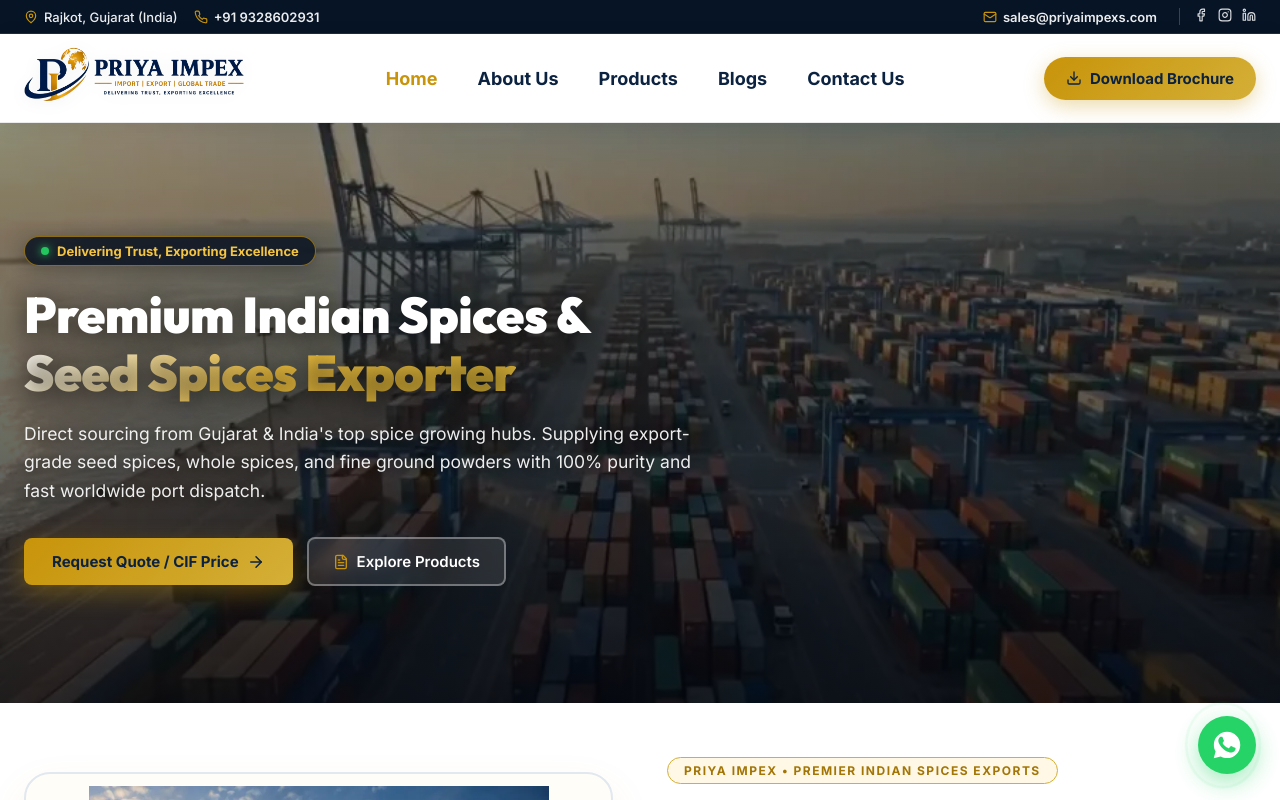
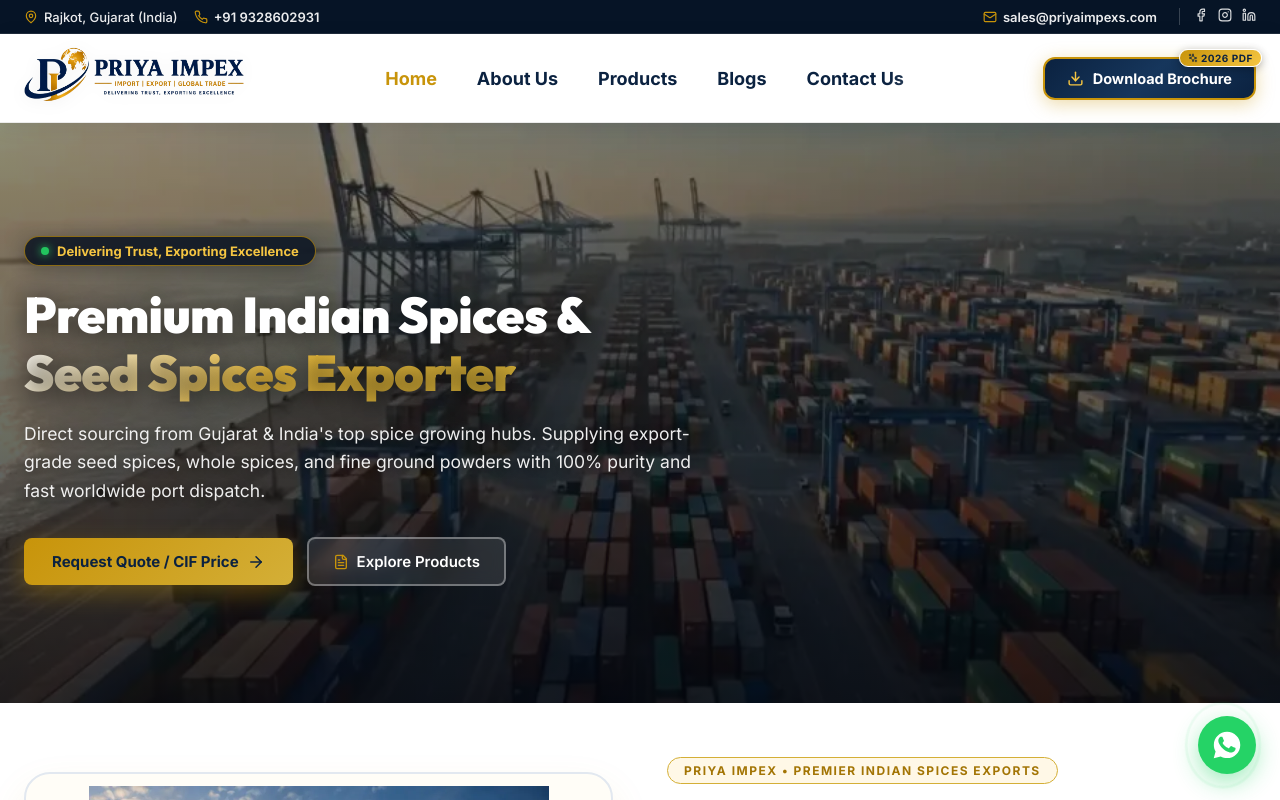
Before and after one commit to workshreeraminfotech-ux/priya-impex, a React (Vite) app: page / in a window 1280 px wide. Shown: the top 800 px of the page. Built offline with nearby package versions, Linux system fonts and the light colour scheme; a web font is replaced by a local one.

Commit message:
feat: highlight Download Brochure button with pulsing glow, badge and shimmer effect

```diff
--- a/src/components/Navbar.jsx
+++ b/src/components/Navbar.jsx
@@ -1,5 +1,5 @@
 import React, { useState } from 'react';
-import { Menu, X, ArrowRight, MapPin, Mail, Phone, Download } from 'lucide-react';
+import { Menu, X, ArrowRight, MapPin, Mail, Phone, Download, Sparkles } from 'lucide-react';
 import logoImg from '../assets/logo.png';
 
 export default function Navbar({ activePage, onNavigate, onOpenBrochure }) {
@@ -103,14 +103,19 @@ export default function Navbar({ activePage, onNavigate, onOpenBrochure }) {
 
             {/* Actions: CTA + Mobile Toggle */}
             <div style={{ display: 'flex', alignItems: 'center', gap: '18px' }}>
-              <button
-                className="btn btn-primary d-none-mobile"
-                onClick={handleDownloadBrochure}
-                style={{ fontSize: '15px', padding: '12px 22px', display: 'inline-flex', alignItems: 'center', gap: '8px' }}
-              >
-                <Download size={16} />
-                <span>Download Brochure</span>
-              </button>
+              <div style={{ position: 'relative' }} className="d-none-mobile">
+                <button
+                  className="btn-brochure-highlight"
+                  onClick={handleDownloadBrochure}
+                  title="Download Priya Impex Official Export Brochure (PDF)"
+                >
+                  <span className="brochure-badge">
+                    <Sparkles size={10} /> 2026 PDF
+                  </span>
+                  <Download size={17} style={{ color: '#F5C542' }} />
+                  <span>Download Brochure</span>
+                </button>
+              </div>
 
               <button
                 className="mobile-menu-toggle-btn"
@@ -166,13 +171,16 @@ export default function Navbar({ activePage, onNavigate, onOpenBrochure }) {
                 </div>
               </div>
 
-              <div style={{ marginTop: '20px' }}>
+              <div style={{ marginTop: '22px', position: 'relative' }}>
                 <button
-                  className="btn btn-primary"
+                  className="btn-brochure-highlight"
                   onClick={handleDownloadBrochure}
-                  style={{ width: '100%', justifyContent: 'center', display: 'inline-flex', alignItems: 'center', gap: '8px' }}
+                  style={{ width: '100%', justifyContent: 'center', padding: '13px 20px !important' }}
                 >
-                  <Download size={16} />
+                  <span className="brochure-badge" style={{ top: '-10px', right: '14px' }}>
+                    <Sparkles size={10} /> 2026 PDF
+                  </span>
+                  <Download size={18} style={{ color: '#F5C542' }} />
                   <span>Download Brochure</span>
                 </button>
               </div>
--- a/src/index.css
+++ b/src/index.css
@@ -3532,3 +3532,110 @@ img, video, iframe, canvas, svg {
     width: 250px !important;
   }
 }
+
+/* ======================================================================
+   HIGHLIGHTED DOWNLOAD BROCHURE BUTTON (Pulsing Glow, Badge & Shimmer)
+   ====================================================================== */
+.btn-brochure-highlight {
+  position: relative;
+  background: linear-gradient(135deg, #0B2240 0%, #16365C 50%, #0B2240 100%) !important;
+  color: #FFFFFF !important;
+  border: 2px solid #C8940A !important;
+  border-radius: 12px !important;
+  font-weight: 800 !important;
+  font-size: 14.5px !important;
+  padding: 11px 22px !important;
+  display: inline-flex !important;
+  align-items: center !important;
+  gap: 9px !important;
+  cursor: pointer !important;
+  box-shadow: 0 4px 18px rgba(200, 148, 10, 0.35), 0 0 0 0 rgba(200, 148, 10, 0.6) !important;
+  animation: brochurePulseGlow 2.4s infinite cubic-bezier(0.4, 0, 0.6, 1) !important;
+  transition: all 0.3s ease !important;
+  text-decoration: none !important;
+}
+
+.btn-brochure-highlight:hover {
+  transform: translateY(-2px) scale(1.03) !important;
+  background: linear-gradient(135deg, #C8940A 0%, #D4AF37 100%) !important;
+  color: #0B2240 !important;
+  border-color: #F5C542 !important;
+  box-shadow: 0 8px 25px rgba(200, 148, 10, 0.55) !important;
+}
+
+.btn-brochure-highlight:hover .brochure-badge {
+  background: #0B2240 !important;
+  color: #F5C542 !important;
+}
+
+/* Pulsing Floating Badge */
+.brochure-badge {
+  position: absolute;
+  top: -10px;
+  right: -8px;
+  background: linear-gradient(135deg, #C8940A 0%, #F5C542 100%);
+  color: #0B2240;
+  font-size: 10px;
+  font-weight: 900;
+  letter-spacing: 0.5px;
+  padding: 2px 8px;
+  border-radius: 100px;
+  box-shadow: 0 2px 8px rgba(0, 0, 0, 0.3);
+  border: 1.5px solid #FFFFFF;
+  text-transform: uppercase;
+  display: inline-flex;
+  align-items: center;
+  gap: 3px;
+  animation: badgeBounce 2.2s infinite ease-in-out;
+  pointer-events: none;
+  z-index: 5;
+}
+
+/* Shimmer Light Bar Sweep */
+.btn-brochure-highlight::before {
+  content: '';
+  position: absolute;
+  top: 0;
+  left: -75%;
+  width: 50%;
+  height: 100%;
+  background: linear-gradient(90deg, transparent, rgba(255, 255, 255, 0.32), transparent);
+  transform: skewX(-20deg);
+  animation: brochureShimmerSweep 3.2s infinite ease-in-out;
+  pointer-events: none;
+  border-radius: 10px;
+  overflow: hidden;
+}
+
+@keyframes brochurePulseGlow {
+  0% {
+    box-shadow: 0 4px 15px rgba(200, 148, 10, 0.35), 0 0 0 0 rgba(200, 148, 10, 0.65);
+  }
+  50% {
+    box-shadow: 0 6px 22px rgba(200, 148, 10, 0.55), 0 0 0 9px rgba(200, 148, 10, 0);
+  }
+  100% {
+    box-shadow: 0 4px 15px rgba(200, 148, 10, 0.35), 0 0 0 0 rgba(200, 148, 10, 0);
+  }
+}
+
+@keyframes brochureShimmerSweep {
+  0% {
+    left: -75%;
+  }
+  60% {
+    left: 125%;
+  }
+  100% {
+    left: 125%;
+  }
+}
+
+@keyframes badgeBounce {
+  0%, 100% {
+    transform: translateY(0) scale(1);
+  }
+  50% {
+    transform: translateY(-3px) scale(1.08);
+  }
+}
```
